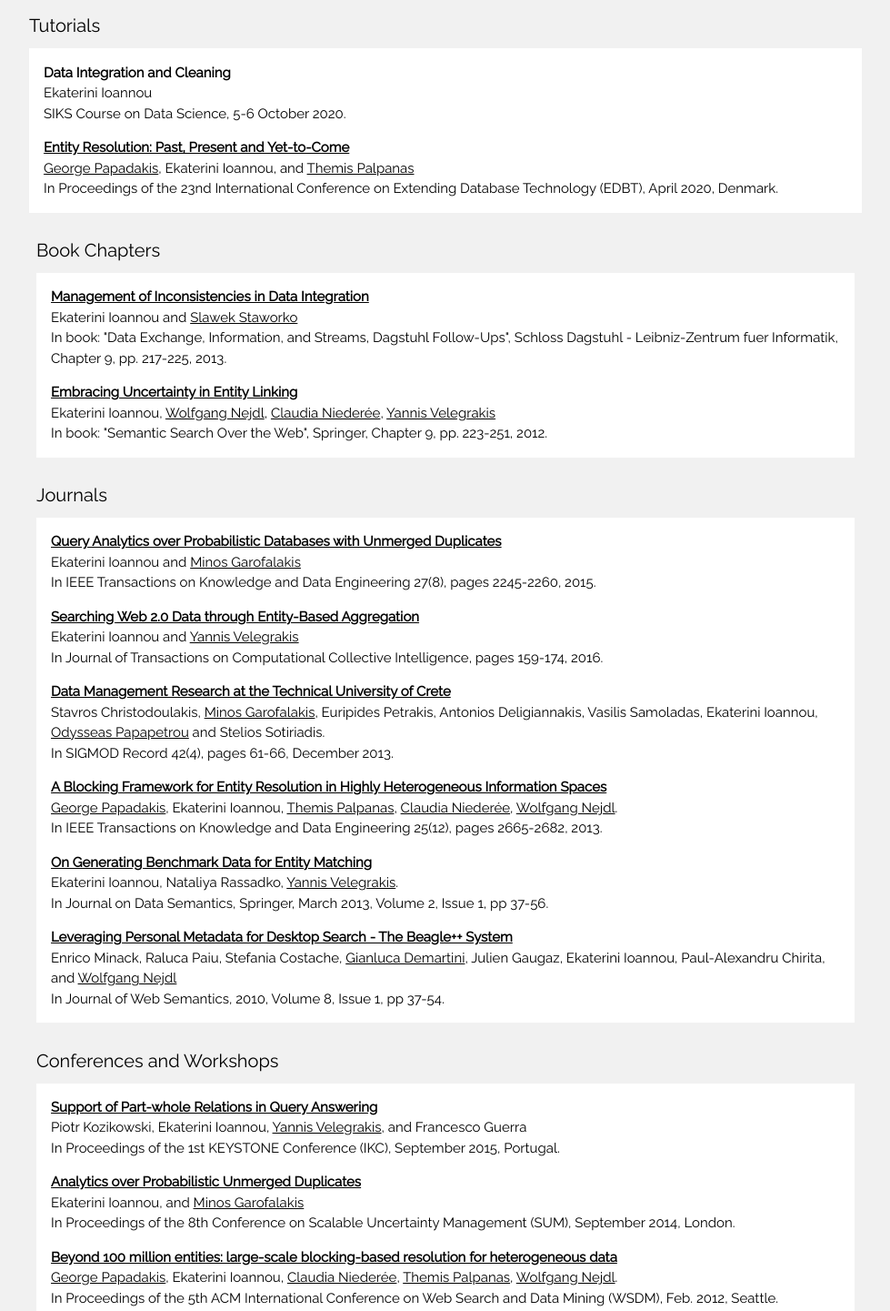
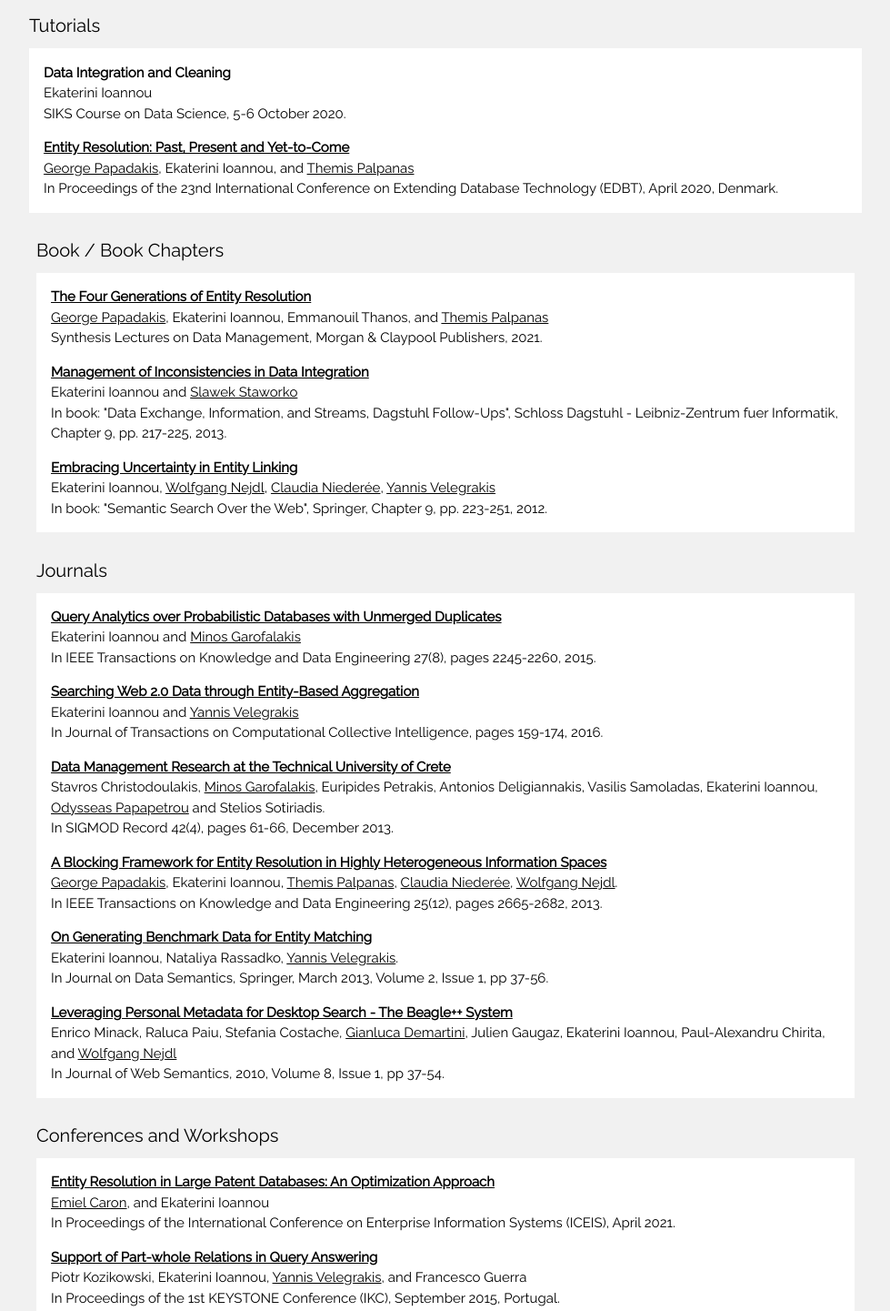
Before and after one commit to ioannou-uvt/ioannou-uvt.github.io, a plain HTML site: page index.html in a window 1280 px wide. Shown: the part 2325-3766 px from the top of the page at 91% size, without its empty margins (300-1279 px from the left). Drawn offline with nearby package versions, Linux system fonts and the light colour scheme; some icons are missing.

Commit message:
Update index.html
book

```diff
--- a/index.html
+++ b/index.html
@@ -292,8 +292,17 @@ in order to effectively manage information risks” (in collaboration with CGI),
 
   <div class="w3-row-padding">
     <div class="w3-one w3-container w3-margin-bottom">
-	  <h4>Book Chapters</h4>
+	  <h4>Book / Book Chapters</h4>
       <div class="w3-container w3-white">
+        <p>
+		<a href="https://entityresolution4g.com/" target="_blank">
+                <b>The Four Generations of Entity Resolution</b><br></a>
+				<a href="https://gpapadis.wordpress.com/">George Papadakis</a>,
+				Ekaterini Ioannou,
+				Emmanouil Thanos, and
+				<a href="http://helios.mi.parisdescartes.fr/~themisp/">Themis Palpanas</a><br>
+				Synthesis Lectures on Data Management, Morgan &amp; Claypool Publishers, 2021.
+		</p>
         <p>
 		<a href="./publications/files/chapter-IoannouS13.pdf">
                 <b>Management of Inconsistencies in Data Integration</b><br></a>
@@ -370,6 +379,13 @@ in order to effectively manage information risks” (in collaboration with CGI),
 	<div class="w3-one w3-container w3-margin-bottom">
 	  <h4>Conferences and Workshops</h4>
       <div class="w3-container w3-white">
+        <p>
+
+                <a href="https://doi.org/10.5220/0010527501480156">
+                <b>Entity Resolution in Large Patent Databases: An Optimization Approach</b><br></a>
+                <a href="https://emielcaron.nl">Emiel Caron</a>, and Ekaterini Ioannou<br>
+                In Proceedings of the International Conference on Enterprise Information Systems (ICEIS), April 2021.
+		</p>
         <p>
 
                 <a href="./publications/files/conf-ikc-KozikowskiIVG15.pdf">
@@ -584,7 +600,7 @@ inner-relationships, and methods related to uncertain data management. </p>
 
 
 
-  <div class="w3-black w3-center w3-padding-24">Last modified: Apr 2020, Powered by <a href="https://www.w3schools.com/w3css/default.asp" title="W3.CSS" target="_blank" class="w3-hover-opacity">w3.css</a></div>
+  <div class="w3-black w3-center w3-padding-24">Last modified: June 2021, Powered by <a href="https://www.w3schools.com/w3css/default.asp" title="W3.CSS" target="_blank" class="w3-hover-opacity">w3.css</a></div>
 
 <!-- End page content -->
 </div>
```
